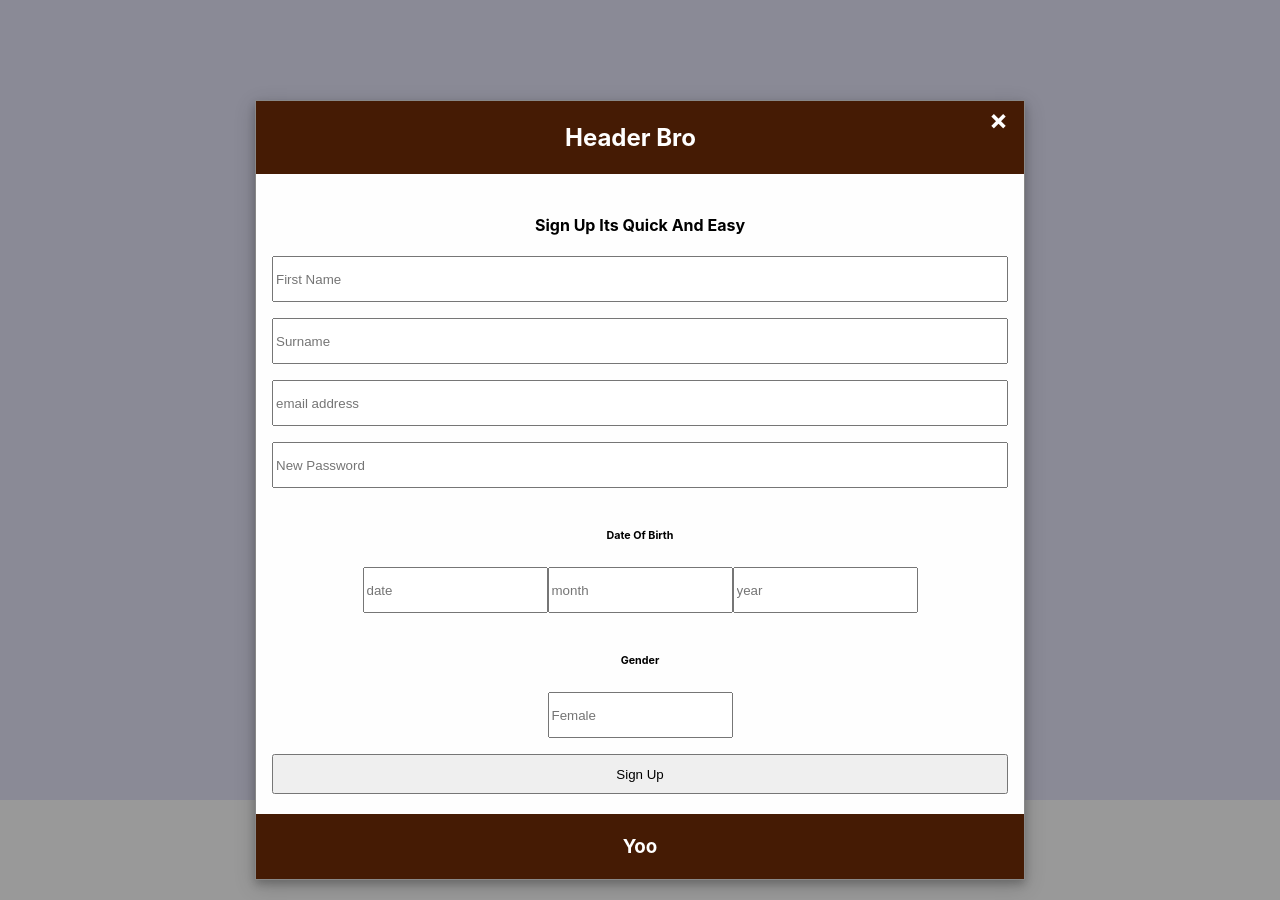
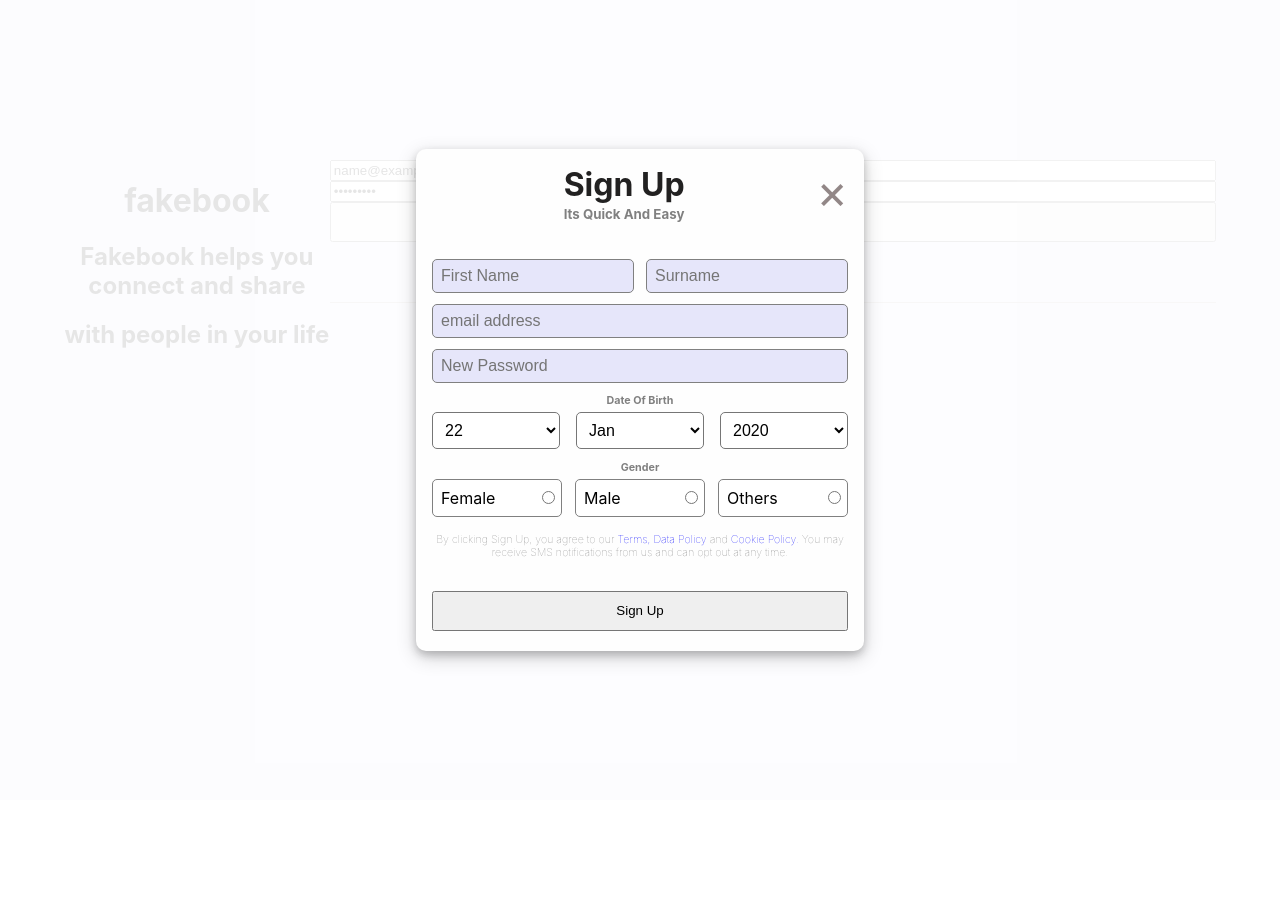
Before and after one commit to AbhiTsong/fakebook-frontend, a React (Create React App) app: page /auth/signin in a window 1280 px wide. Both pictures are taken after typing "name@example.com", "Sample123" into the empty fields and a click on the button "Create A New Account". After the commit the page ends 800 px from the top, so only its background shows below. Built offline with nearby package versions, Linux system fonts and the light colour scheme.

Commit message:
Done With Styling The Sign Up Component And Creataed the custom drop menu for Date Of Birth And Gender

```diff
--- a/src/components/SignUp/SignUp.Component.jsx
+++ b/src/components/SignUp/SignUp.Component.jsx
@@ -10,6 +10,25 @@ import ButtonComponent from "../sharedComponents/Button.Component/Button.Compone
 import { SignUpUser } from "../../Redux/Auth/SignUp/SignUp.Actions";
 import { newUserSelector } from "../../Redux/Auth/SignUp/SignUp.Selector";
 import { CloseModal } from "../../Redux/Modal/ModalAction";
+import { Range } from "./Utility";
+
+let allMonths = [
+  "Jan",
+  "Feb",
+  "Mar",
+  "Apr",
+  "May",
+  "Jun",
+  "Jul",
+  "Aug",
+  "Sep",
+  "Oct",
+  "Nov",
+  "Dec",
+];
+
+let CURRENT_YEAR = new Date().getFullYear();
+let LAST_100_YEAR = CURRENT_YEAR - 100;
 
 function SignUpComponent(props) {
   const dispatch = useDispatch();
@@ -20,32 +39,30 @@ function SignUpComponent(props) {
     lastName: "",
     email: "",
     password: "",
-    date: "",
-    month: "",
-    year: "",
+    date: new Date().getDate(),
+    month: new Date().getMonth(),
+    year: new Date().getFullYear(),
     gender: "",
   });
 
-  // Checking If The Use Is Authenticated And Has Token
-  // useEffect(() => {
-
-  // }, [newUser]);
-
-  // Function For Handling The Change
+  // Getting All The Last 100 year
+  let YEARS = Range(LAST_100_YEAR, CURRENT_YEAR);
 
   // Function For Submitting The Form
   const handleSignUp = (e) => {
     e.preventDefault();
     console.log(values);
-    dispatch(SignUpUser(values));
+    // dispatch(SignUpUser(values));
     // clearState(INITIAL_STATE);
     // clearState();
   };
+
   return (
-    <div>
-      <form onSubmit={handleSignUp} className="SignInForm">
-        <h4>Sign Up Its Quick And Easy</h4>
+    <div className="SignUpFormContainer">
+      <form onSubmit={handleSignUp} className="SignUpForm">
+        <div className="Form-Name-Sir-Name">
           <FormInput
+            className="Form-Input-Field"
             name="firstName"
             type="text"
             value={values.firstName}
@@ -53,13 +70,16 @@ function SignUpComponent(props) {
             onChange={handleValues}
           />
           <FormInput
+            className="Form-Input-Field"
             name="lastName"
             type="text"
             value={values.lastName}
             placeholder="Surname"
             onChange={handleValues}
           />
+        </div>
         <FormInput
+          className="Form-Input-Field"
           name="email"
           type="email"
           value={values.email}
@@ -67,60 +87,99 @@ function SignUpComponent(props) {
           onChange={handleValues}
         />
         <FormInput
+          className="Form-Input-Field"
           name="password"
           type="password"
           value={values.password}
           placeholder="New Password"
           onChange={handleValues}
         />
-        <div>
-          <h6>Date Of Birth</h6>
-          <FormInput
+
+        {/* Selecting The Data Of Birth */}
+        <h6 className="DOBTitle">Date Of Birth</h6>
+        <div className="DOBConatiner">
+          {/* Select The Date */}
+          <select
+            value={values.date}
             name="date"
-            type="day"
-            value={values.date}
-            placeholder="date"
+            type="date"
+            className="dropdown-content"
             onChange={handleValues}
+            // defaultValue={new Date().getDate()}
+          >
+            {[...Array(31).keys()].map((day) => (
+              <option key={day} value={day}>
+                {day}
+              </option>
+            ))}
+          </select>
+
+          {/* Selectin The Month */}
+          <select
+            value={values.month}
+            name="month"
+            type="month"
+            className="dropdown-content"
+            onChange={handleValues}
+            // defaultValue={new Date().getMonth()}
+          >
+            {allMonths.map((month, idx) => (
+              <option key={month} value={month}>
+                {month}
+              </option>
+            ))}
+          </select>
+
+          {/* Selecting The Year */}
+          <select
+            value={values.year}
+            name="year"
+            type="year"
+            onChange={handleValues}
+            className="dropdown-content"
+            // defaultValue={new Date().getFullYear()}
+          >
+            {YEARS.map((year) => (
+              <option key={year} value={year}>
+                {year}
+              </option>
+            ))}
+          </select>
+        </div>
+
+        {/* Gender Radio Buttons */}
+        <h6 className="GenderTitle">Gender</h6>
+        <div className="GenderConatiner">
+          <div className="Gender-Content">
+            <label className="Value-Container">
+              Female
+              <input
+                className="Gender-Radio"
+                type="radio"
+                // checked="checked"
+                name="radio"
               />
-          <FormInput
-            name="month"
-            type="text"
-            value={values.month}
-            placeholder="month"
-            onChange={handleValues}
-          />
-          <FormInput
-            name="year"
-            type="number"
-            value={values.year}
-            placeholder="year"
-            onChange={handleValues}
-          />
+            </label>
           </div>
-        <div>
-          <h6>Gender</h6>
-          <FormInput
-            name="gender"
-            type="text"
-            value={values.gender}
-            placeholder="Female"
-            onChange={handleValues}
-          />
-          {/* <FormInput
-            name="email"
-            type="email"
-            // value={values.password}
-            placeholder="Male"
-            // onChange={handleValues}
-          />
-          <FormInput
-            name="password"
-            type="password"
-            // value={values.password}
-            placeholder="Custom"
-            // onChange={handleValues}
-          /> */}
+          <div className="Gender-Content">
+            <label className="Value-Container">
+              Male
+              <input className="Gender-Radio" type="radio" name="radio" />
+            </label>
           </div>
+          <div className="Gender-Content">
+            <label className="Value-Container">
+              Others
+              <input className="Gender-Radio" type="radio" name="radio" />
+            </label>
+          </div>
+        </div>
+        <h6 className="Terms-And-Policy">
+          By clicking Sign Up, you agree to our{" "}
+          <span className="Color-Blue">Terms, Data Policy </span> and{" "}
+          <span className="Color-Blue"> Cookie Policy. </span> You may receive
+          SMS notifications from us and can opt out at any time.
+        </h6>
         <ButtonComponent>Sign Up</ButtonComponent>
       </form>
     </div>
--- a/src/components/SignUp/SignUp.Styles.scss
+++ b/src/components/SignUp/SignUp.Styles.scss
@@ -1,5 +1,92 @@
-.formInput{
- margin-bottom: 1rem;
- height: 2.5rem;
- background-color: blue($color: #b62323);
+.SignUpFormContainer {
+  width: 100%;
+  .SignUpForm {
+    position: relative;
+    // height: 15%;
+    // width: 50%;
+    display: flex;
+    flex-direction: column;
+
+    .Form-Name-Sir-Name {
+      display: flex;
+      justify-content: space-between;
+      .Form-Input-Field {
+        width: 11.5rem;
+      }
+    }
+    .Form-Input-Field {
+      height: 1rem;
+      margin-bottom: 0.7rem;
+      border: 1px solid gray;
+      border-radius: 5px;
+      font-size: medium;
+      background-color: lavender;
+      padding: 0.5rem;
+    }
+
+    .DOBTitle {
+      margin: 0;
+      margin-bottom: 5px;
+    }
+
+    .DOBConatiner {
+      display: flex;
+      justify-content: space-between;
+      margin-bottom: 0.7rem;
+      // flex-direction: column;
+      // .dropdown {
+      .dropdown-content {
+        min-width: 100px;
+        width: 8rem;
+        font-size: medium;
+        padding: 0.5rem;
+        border-radius: 5px;
+        background-color: white;
+      }
+      // }
+    }
+
+    .GenderTitle {
+      margin: 0;
+      margin-bottom: 5px;
+    }
+
+    .GenderConatiner {
+      display: flex;
+      justify-content: space-between;
+      margin-bottom: 1rem;
+      // flex-direction: column;
+      // .dropdown {
+      .Gender-Content {
+        display: flex;
+        justify-content: space-between;
+        min-width: 100px;
+        width: 7rem;
+        font-size: medium;
+        padding: 0.5rem;
+        border-radius: 5px;
+        background-color: white;
+        border: 1px solid grey;
+        .Value-Container{
+          position: relative;
+          color: black;
+          .Gender-Radio{
+            position: absolute;
+            top: 0;
+            left: 6rem;
+          }
+        }
+      }
+      // }
+    }
+
+    .Terms-And-Policy{
+      margin: 0;
+      font-weight: lighter;
+      margin-bottom: 2rem;
+      .Color-Blue{
+        color: blue;
+      }
+    }
+  }
 }
--- /dev/null
+++ b/src/components/SignUp/Utility.js
@@ -0,0 +1,12 @@
+let Range = (start, end) => {
+  let startVal = [],
+    values = start;
+
+  while (values < end + 1) {
+    startVal.unshift(values++);
+  }
+
+  return startVal;
+};
+
+export { Range };
--- a/src/components/Signin/sign-in.styles.scss
+++ b/src/components/Signin/sign-in.styles.scss
@@ -5,19 +5,10 @@
   align-items: center;
   justify-content: center;
   background-color: lavender;
+  overflow: hidden;
   margin: auto;
   position: relative;
 
-
-  .modal{
-    background-color: green($color: #751515);
-    // opacity: 0.5;
-    width: 100%;
-    z-index: 10;
-    position: absolute;
-    top: 0;
-    left: 0;
-  }
   .SignInContainer {
     display: flex;
     align-content: center;
@@ -27,16 +18,6 @@
     .SignInText {
       width: 30%;
     }
-
-    .SignUpFormContainer {
-      display: flex;
-      flex-direction: column;
-      width: 20%;
-      height: 19rem;
-      padding: 1rem;
-      border: 1px solid gray;
-      border-radius: 5px;
-      background-color: white;
 
     .SignInForm {
       display: flex;
@@ -53,4 +34,3 @@
     }
   }
 }
-}
--- a/src/components/sharedComponents/FormInput/FormInput.Component.jsx
+++ b/src/components/sharedComponents/FormInput/FormInput.Component.jsx
@@ -2,11 +2,11 @@ import React from "react";
 import "./FormInput.Styles.scss";
 
 function FormInput(props) {
-  const { type, onChange, placeholder, name } = props;
+  const { type, onChange, placeholder, name, className } = props;
   return (
     <input
       name={name}
-      className="formInput"
+      className={className}
       type={type}
       onChange={onChange}
       placeholder={placeholder}
--- a/src/components/sharedComponents/FormInput/FormInput.Styles.scss
+++ b/src/components/sharedComponents/FormInput/FormInput.Styles.scss
@@ -1,4 +1,5 @@
-.formInput{
- margin-bottom: 1rem;
- height: 2.5rem;
-}
+// .formInput{
+//  margin-bottom: 1rem;
+//  height: 2rem;
+//  border-radius: 5px ;
+// }
--- a/src/components/sharedComponents/Modals/Model.Component.jsx
+++ b/src/components/sharedComponents/Modals/Model.Component.jsx
@@ -1,48 +1,7 @@
-// import React from "react";
-// import ReactDOM from "react-dom";
-// import "./Model.Styles.scss";
-
-// const Modal = ({ isShowing, hide, formName }) =>
-//   isShowing
-//     ? ReactDOM.createPortal(
-//         <React.Fragment>
-//           <div className="modal-overlay" />
-//           <div
-//             className="modal-wrapper"
-//             aria-modal
-//             aria-hidden
-//             tabIndex={-1}
-//             role="dialog"
-//           >
-//             <div className="modal">
-//               <div className="modal-header">
-//                 <button
-//                   type="button"
-//                   className="modal-close-button"
-//                   data-dismiss="modal"
-//                   aria-label="Close"
-//                   onClick={hide}
-//                 >
-//                   <span aria-hidden="true">&times;</span>
-//                 </button>
-//               </div>
-//               {formName === "SignUp" ? <SignUpComponent /> : "Yooo"}
-//             </div>
-//           </div>
-//         </React.Fragment>,
-//         document.body
-//       )
-//     : null;
-
-// export default Modal;
-
-////////////////////////////////////////////////
-
 import React, { useEffect } from "react";
 import "./Model.Styles.scss";
 import SignUpComponent from "../../SignUp/SignUp.Component";
-import { useDispatch, useSelector } from "react-redux";
-// import { modalSelector } from "../../../Redux/Modal/ModalSelector"
+import { useDispatch } from "react-redux";
 import { CloseModal } from "../../../Redux/Modal/ModalAction";
 
 function Modal(props) {
@@ -55,19 +14,15 @@ function Modal(props) {
   return (
     <div id="myModal" className="modal">
       <div className="modal-content" tabIndex={-1}>
-        <div className="modal-form-container">
         <div className="modal-header">
           <span className="close" onClick={handleCloseModal}>
             ×
           </span>
-            <h2>{"Header Bro"}</h2>
+          <h1 className="header-title">{"Sign Up"}</h1>
+          <h5 className="header-sub-title">Its Quick And Easy</h5>
         </div>
         <div className="modal-body">
           <SignUpComponent />
-          </div>
-          <div className="modal-footer">
-            <h3>Yoo</h3>
-          </div>{" "}
         </div>
       </div>
     </div>
--- a/src/components/sharedComponents/Modals/Model.Styles.scss
+++ b/src/components/sharedComponents/Modals/Model.Styles.scss
@@ -1,68 +1,102 @@
-.modal { /* Hidden by default */
-    position: fixed; /* Stay in place */
+.modal {
+  /* Hidden by default */
+  position: fixed;
+  display: flex; /* Stay in place */
+  align-items: center;
+  justify-content: space-around;
   z-index: 1; /* Sit on top */
-    padding-top: 100px; /* Location of the box */
+  //   padding-top: 100px; /* Location of the box */
   left: 0;
   top: 0;
+  color: gray;
   width: 100%; /* Full width */
   height: 100%; /* Full height */
-    overflow: auto; /* Enable scroll if needed */
-    background-color: rgb(0,0,0); /* Fallback color */
-    background-color: rgba(0,0,0,0.4); /* Black w/ opacity */
+  overflow: hidden; /* Enable scroll if needed */
+  background-color: rgba(255, 255, 255, 0.9); /* Fallback color */
 }
 
 /* Modal Content */
 .modal-content {
   position: relative;
+  justify-content: center;
   background-color: #fefefe;
+  display: flex;
+  flex-direction: column;
   margin: auto;
   padding: 0;
-    border: 1px solid #888;
-    width: 60%;
-    box-shadow: 0 4px 8px 0 rgba(0,0,0,0.2),0 6px 20px 0 rgba(0,0,0,0.19);
+  width: 28rem;
+//   height: 40rem;
+  border-radius: 10px;
+  box-shadow: 0 4px 8px 0 rgba(0, 0, 0, 0.2), 0 6px 20px 0 rgba(0, 0, 0, 0.19);
   -webkit-animation-name: animatetop;
   -webkit-animation-duration: 0.4s;
   animation-name: animatetop;
-    animation-duration: 0.4s
+  animation-duration: 0.4s;
 }
 
 /* Add Animation */
 @-webkit-keyframes animatetop {
-    from {top:-300px; opacity:0}
-    to {top:0; opacity:1}
+  from {
+    top: -300px;
+    opacity: 0;
+  }
+  to {
+    top: 0px;
+    opacity: 1;
+  }
 }
 
 @keyframes animatetop {
-    from {top:-300px; opacity:0}
-    to {top:0; opacity:1}
+  from {
+    top: -300px;
+    opacity: 0;
+  }
+  to {
+    top: 0px;
+    opacity: 1;
+  }
 }
 
 /* The Close Button */
 .close {
-    color: white;
+  color: rgb(146, 135, 135);
   float: right;
-    font-size: 28px;
-    font-weight: bold;
+  font-size: 3rem;
+  padding-top: 0.5rem;
 }
 
 .close:hover,
 .close:focus {
-    color: #000;
+  color: rgba(110, 106, 106, 0.966);
   text-decoration: none;
   cursor: pointer;
 }
 
 .modal-header {
-    padding: 2px 16px;
-    background-color: #451b04;
-    color: white;
+  padding: 0.3rem 1rem;
+  margin: 0;
+  height: 5rem;
 }
 
-.modal-body {padding: 20px 16px;}
+.header-title {
+  margin: 0;
+  padding-top: 0.7rem;
+  color: rgb(34, 33, 33);
+}
+
+.header-sub-title {
+  margin: 0;
+  padding-top: 0.1rem;
+}
+
+.modal-body {
+  position: relative;
+  display: flex;
+  padding: 20px 16px;
+}
 
 .modal-footer {
   padding: 2px 16px;
-    background-color: #451b04;
   color: white;
 }
 .display-block {
```
Lines whose indentation alone changed are shown as unchanged.
